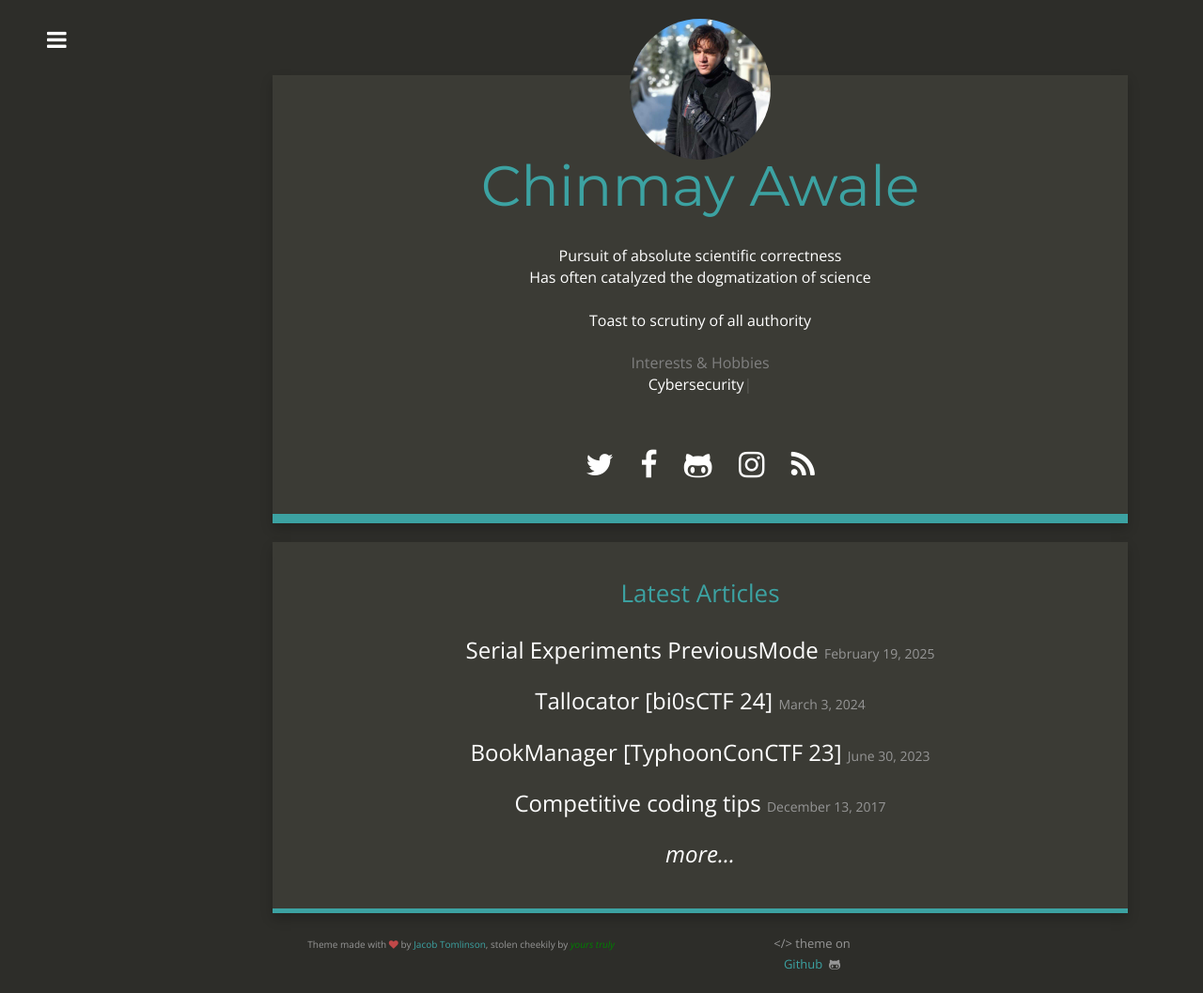
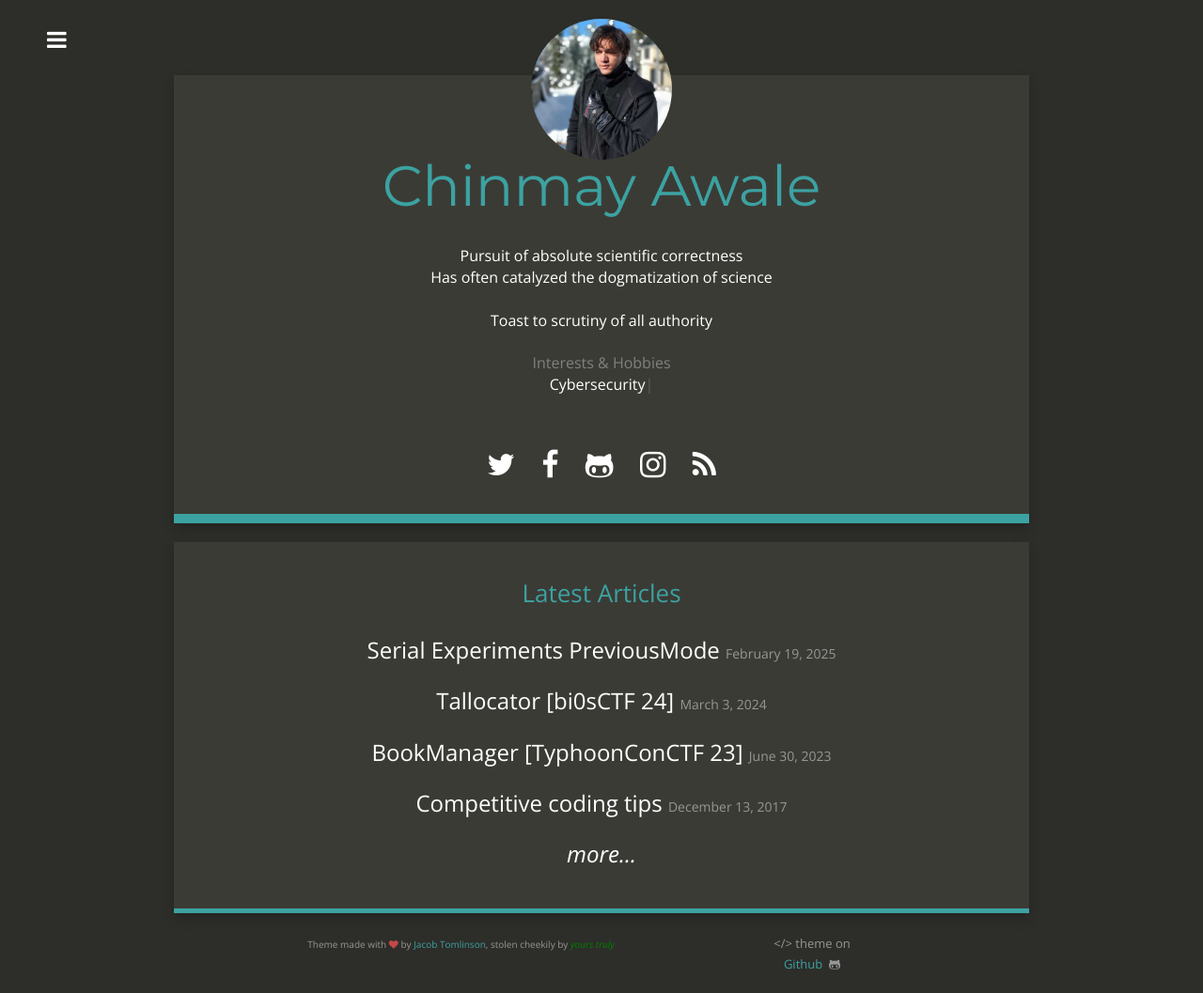
Before and after one commit to Owl-A/owl-a.github.io, a Jekyll site: the page built from index.html, in a window 1280 px wide. Shown: the whole page at 94% size. Built offline with Jekyll 4.4.1, drawn with Linux system fonts in a browser that asks for light colours; nearby versions of some CDN libraries.

Commit message:
style tweak

```diff
--- a/css/style.scss
+++ b/css/style.scss
@@ -43,7 +43,7 @@ html {
 	overflow-x: hidden;
 	.dummy {
 		width: 130%;
-		padding-left: -15%;
+		margin-left: -15%;
 	}
 }
 
```
